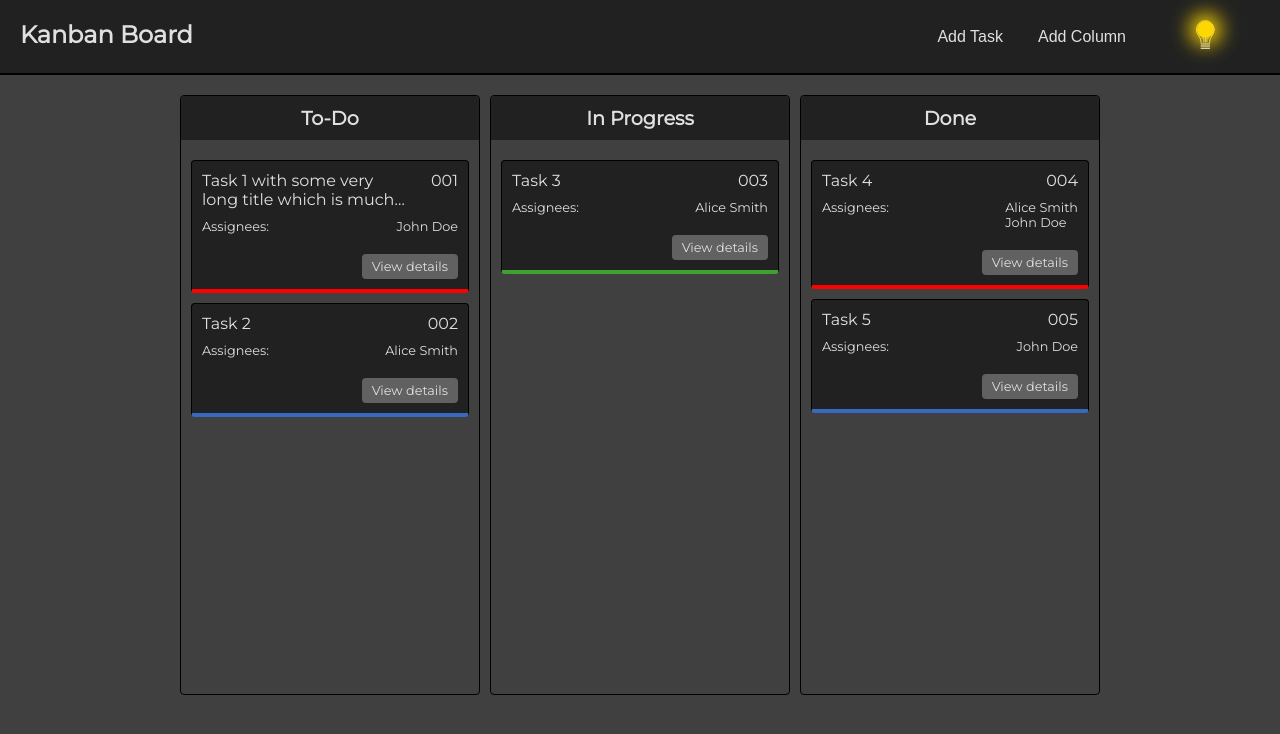
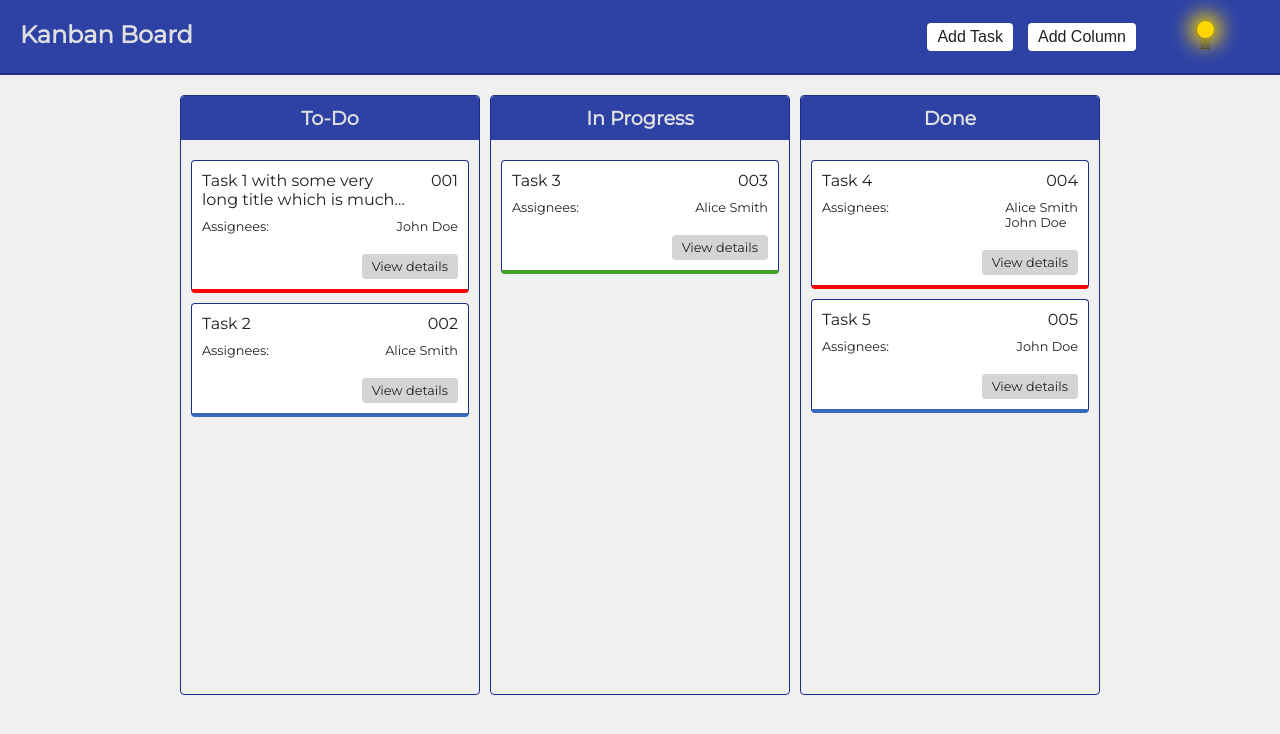
Before and after one commit to ilyas-sov/kanban-board, a React (Create React App) app: page /tasks in a window 1280 px wide. Shown: the top 734 px of the page. Built offline with nearby package versions, Linux system fonts and the light colour scheme.

Commit message:
ThemeToggler.tsx: change layout and change useEffect hook

```diff
--- a/src/components/ThemeToggler/ThemeToggler.tsx
+++ b/src/components/ThemeToggler/ThemeToggler.tsx
@@ -9,15 +9,15 @@ function ThemeToggler() {
     let timeout: ReturnType<typeof setTimeout> | number | undefined = undefined;
 
     if (togglerChecked) {
-      if (timeout !== null) {
+      clearTimeout(timeout);
+      document.body.classList.add("dark");
+    } else {
+      if (timeout) {
         clearTimeout(timeout);
       }
       timeout = setTimeout(() => {
         document.body.classList.remove("dark");
       }, 800);
-    } else {
-      clearTimeout(timeout);
-      document.body.classList.add("dark");
     }
 
     return () => {
@@ -38,6 +38,7 @@ function ThemeToggler() {
           togglerChecked ? classes.sun : classes.moon
         }`}
       ></span>
+      <span className={classes.shadow}></span>
     </label>
   );
 }
```
